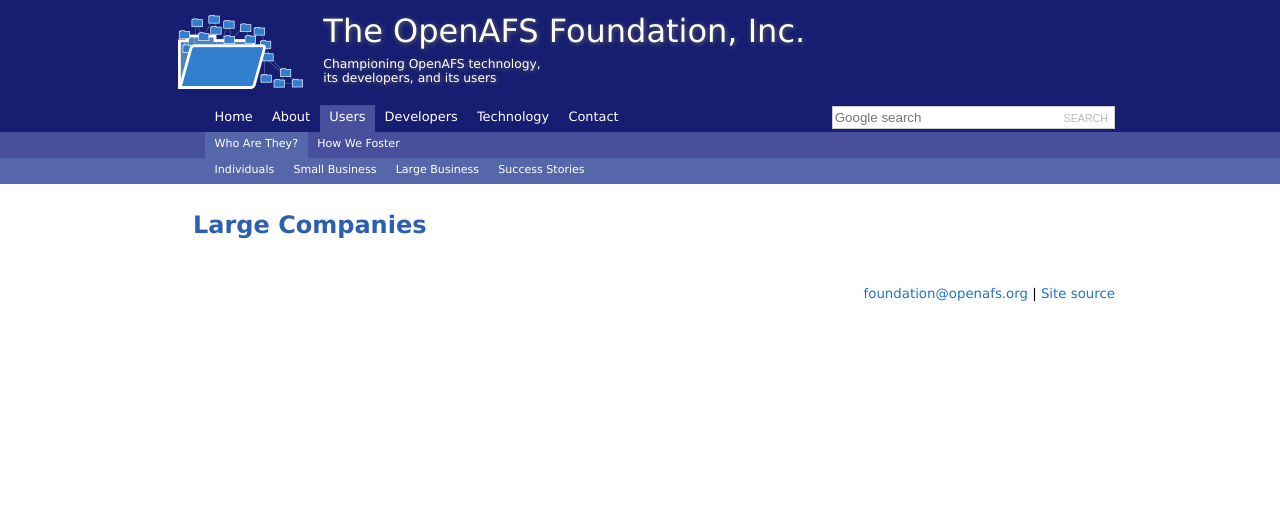
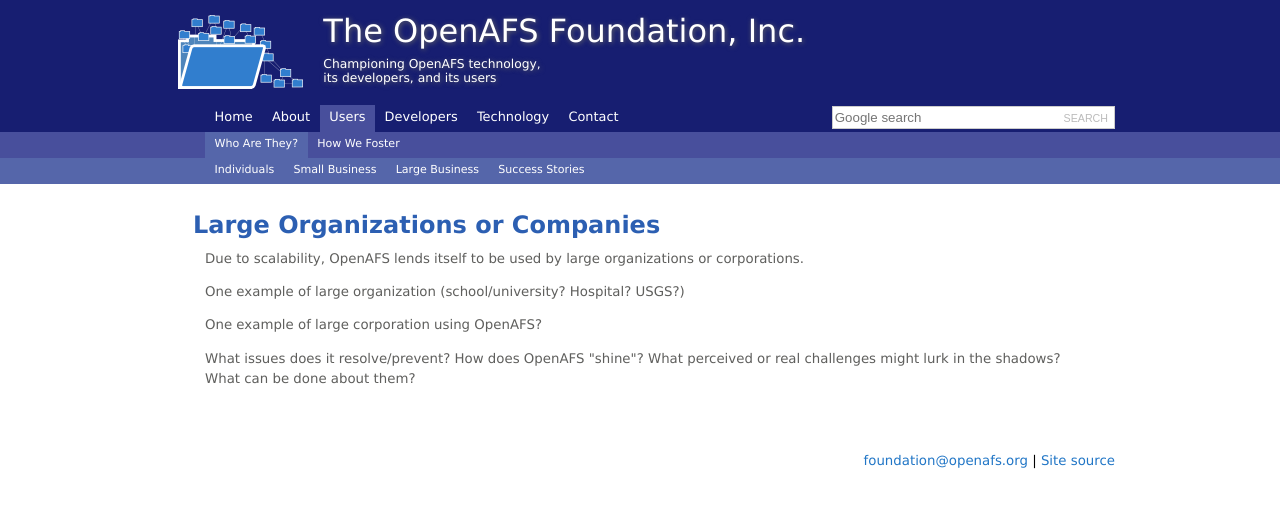
Before and after one commit to openafsfoundation/openafsfoundation.org, a Jekyll site: the page built from users/corps/index.md, in a window 1280 px wide. Shown: the top 508 px of the page. Built offline with Jekyll 4.4.1, drawn with Linux system fonts in a browser that asks for light colours.

Commit message:
Update index.md

```diff
--- a/users/corps/index.md
+++ b/users/corps/index.md
@@ -3,4 +3,13 @@
 nav: [users,who]
 ---
 
-## Large Companies ##
+## Large Organizations or Companies ##
+
+Due to scalability, OpenAFS lends itself to be used by large organizations or corporations.
+
+One example of large organization (school/university?  Hospital? USGS?)
+
+One example of large corporation using OpenAFS?
+
+What issues does it resolve/prevent?  How does OpenAFS "shine"?
+What perceived or real challenges might lurk in the shadows?  What can be done about them?
```
